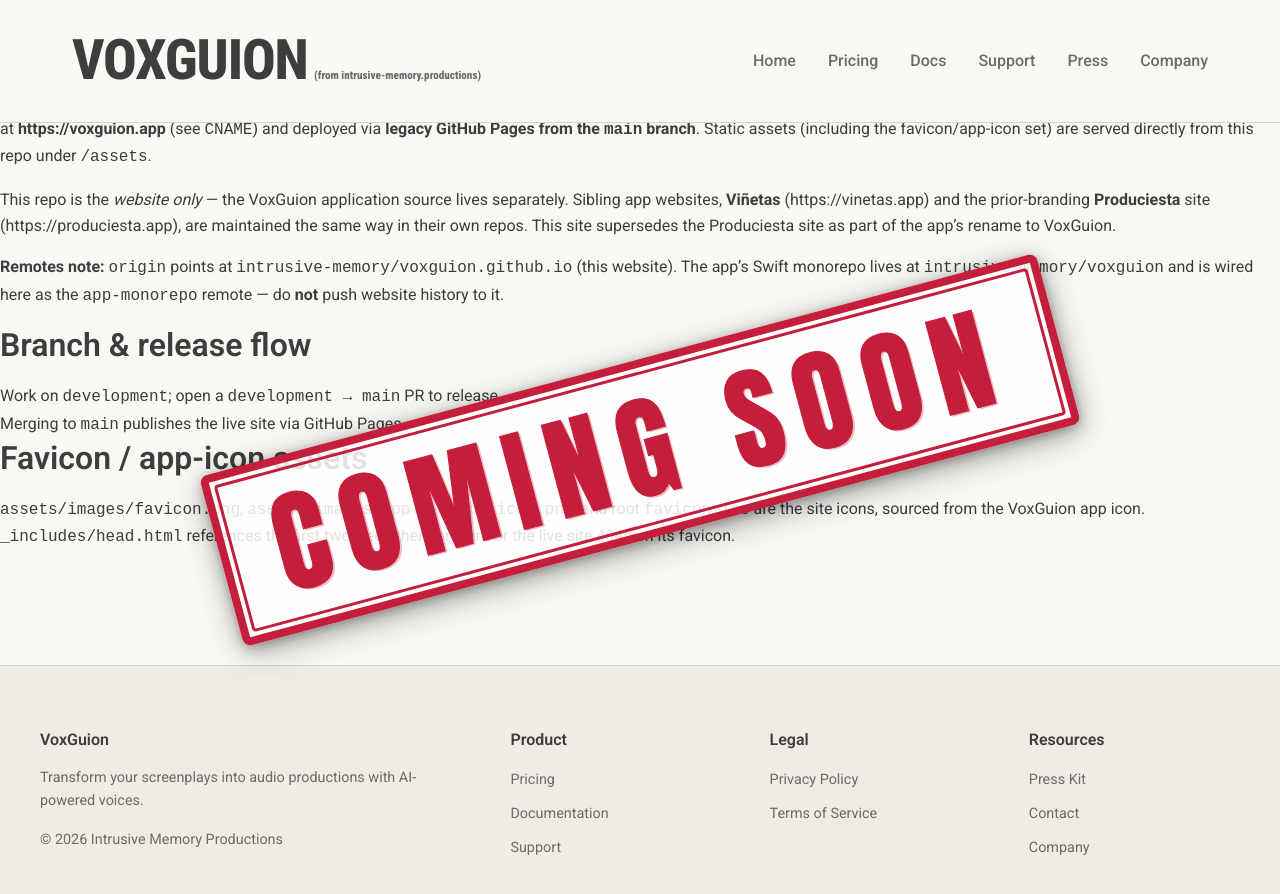
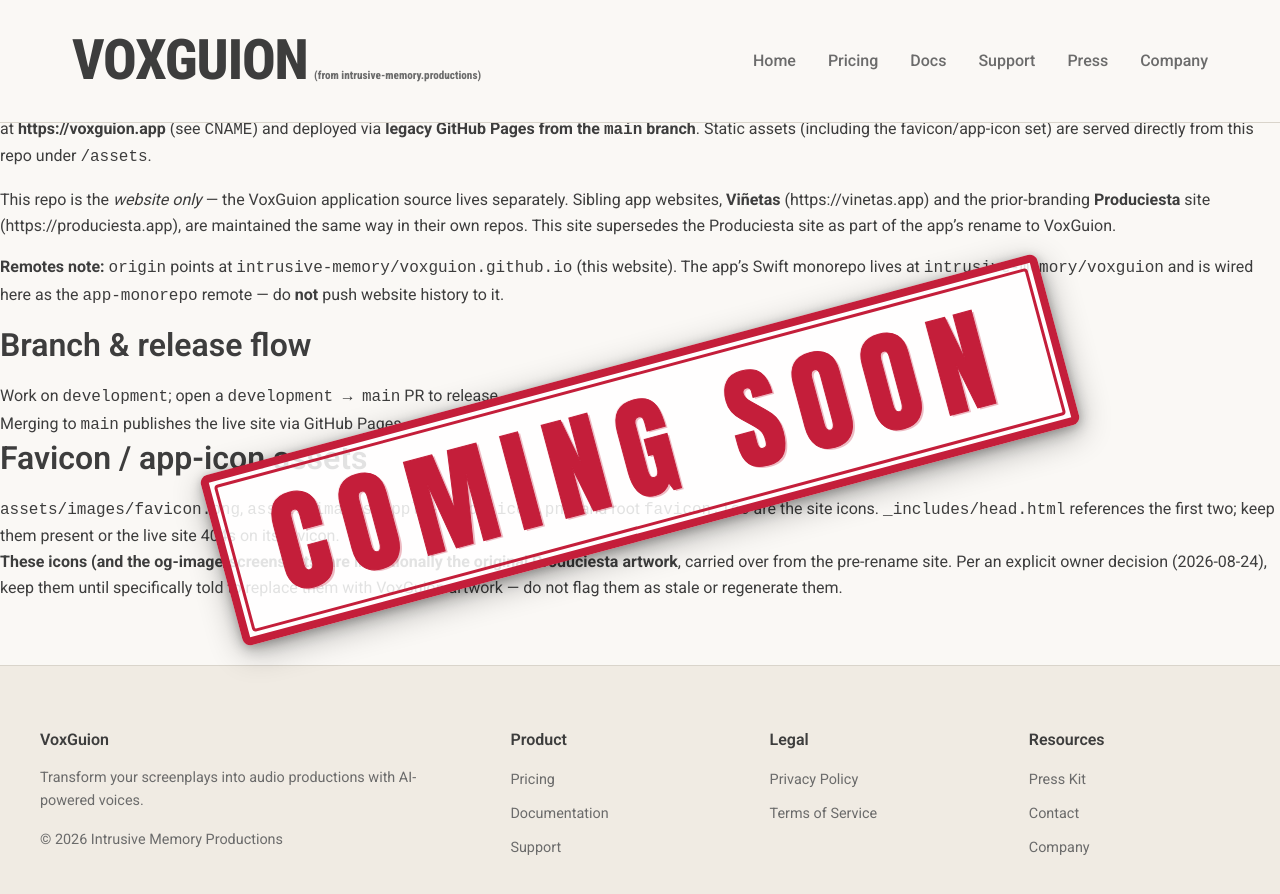
Before and after one commit to intrusive-memory/voxguion.github.io, a Jekyll site: the page built from AGENTS.md, in a window 1280 px wide and 900 px high, scrolled down 158 px. Shown: the top 894 px of the window. Built offline with Jekyll 4.4.1, drawn with Linux system fonts in a browser that asks for light colours.

Commit message:
Document decision to keep Produciesta icon artwork until replaced
Co-Authored-By: Claude Fable 5 <noreply@anthropic.com>
Claude-Session: https://claude.ai/code/session_01ACeCXAwWC8sLzRYZfwpiH3

```diff
--- a/AGENTS.md
+++ b/AGENTS.md
@@ -30,5 +30,9 @@ VoxGuion.
 ## Favicon / app-icon assets
 
 - `assets/images/favicon.png`, `assets/images/apple-touch-icon.png`, and root `favicon.ico`
-  are the site icons, sourced from the VoxGuion app icon. `_includes/head.html`
-  references the first two; keep them present or the live site 404s on its favicon.
+  are the site icons. `_includes/head.html` references the first two; keep them present or
+  the live site 404s on its favicon.
+- **These icons (and the og-image/screenshots) are intentionally the original Produciesta
+  artwork**, carried over from the pre-rename site. Per an explicit owner decision
+  (2026-08-24), keep them until specifically told to replace them with VoxGuion artwork —
+  do not flag them as stale or regenerate them.
```
